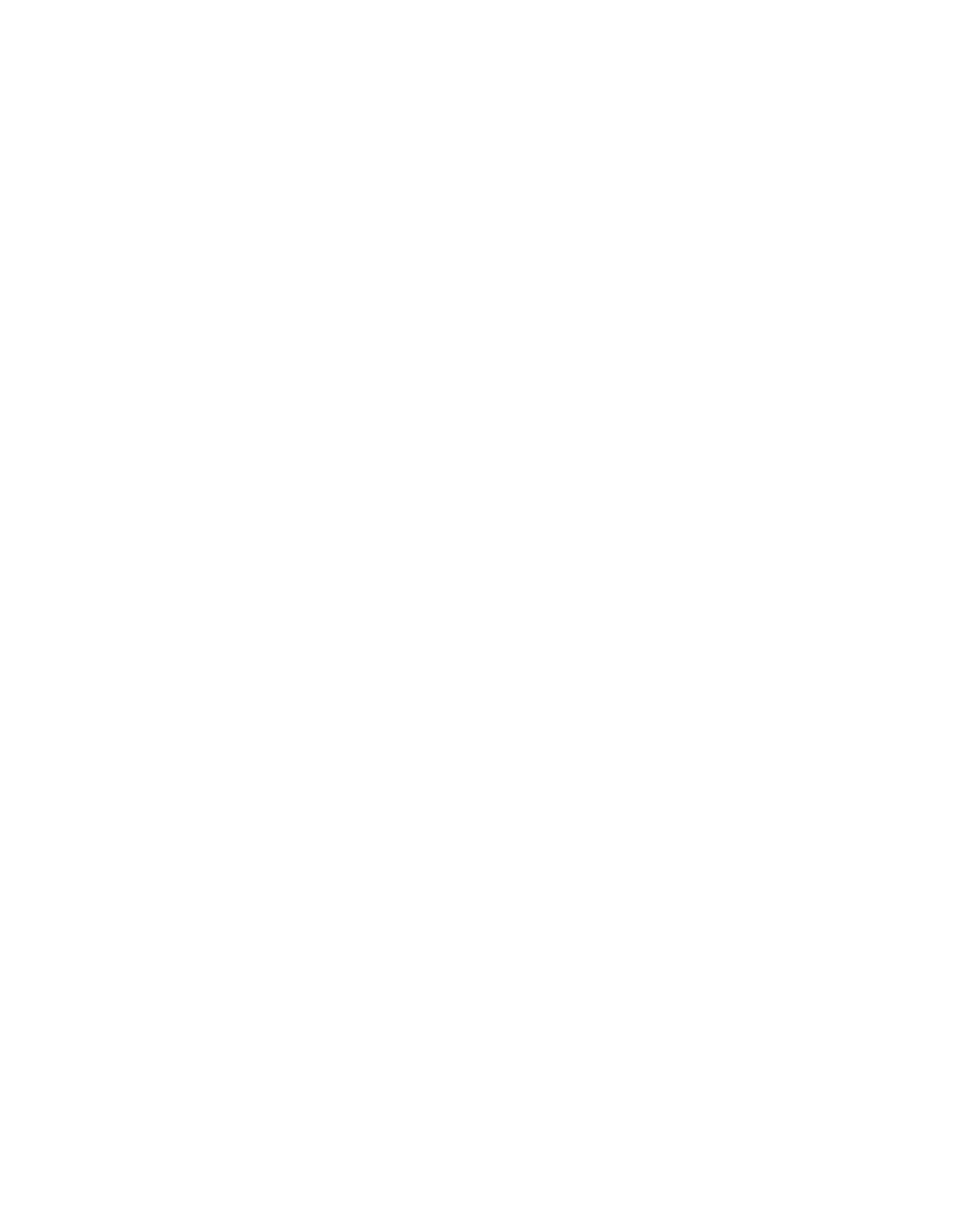
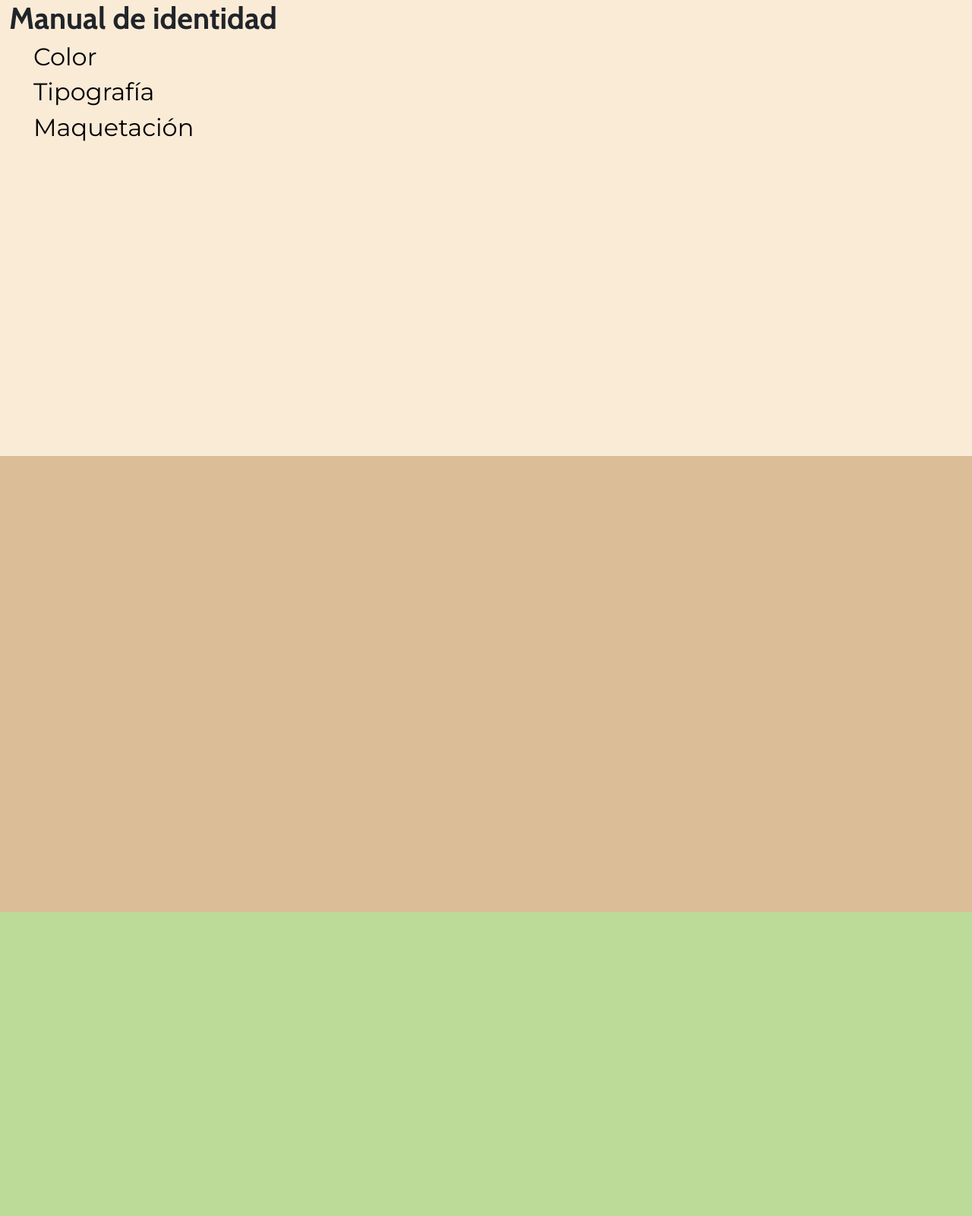
Before and after one commit to filiprendon/Manual-de-identidad, a plain HTML site: page index.html in a window 1280 px wide. Shown: the top 1600 px of the page at 76% size. Before the commit the page ends 800 px from the top, so only its background shows below. Drawn offline with nearby package versions, Linux system fonts and the light colour scheme; a small style sheet from the web is missing.

Commit message:
Pequeñas mejoras

```diff
--- a/index.html
+++ b/index.html
@@ -1,13 +1,58 @@
 <!DOCTYPE html>
 <html lang="en">
+
 <head>
     <meta charset="UTF-8">
     <meta name="viewport" content="width=device-width, initial-scale=1.0">
     <title>Manual de identidad</title>
     <link rel="stylesheet" href="style.css">
+    <link
+        href="https://fonts.googleapis.com/css2?family=Cabin:wght@400;700&family=Exo:wght@400;700&family=Montserrat:wght@400;700&display=swap"
+        rel="stylesheet">
+    <link href="https://cdn.jsdelivr.net/npm/bootstrap@5.3.3/dist/css/bootstrap.min.css" rel="stylesheet"
+        integrity="sha384-QWTKZyjpPEjISv5WaRU9OFeRpok6YctnYmDr5pNlyT2bRjXh0JMhjY6hW+ALEwIH" crossorigin="anonymous">
+    <link rel="stylesheet"
+        href="https://fonts.googleapis.com/css2?family=Material+Symbols+Outlined:opsz,wght,FILL,GRAD@20..48,100..700,0..1,-50..200" />
+    <link rel="stylesheet" href="https://cdnjs.cloudflare.com/ajax/libs/font-awesome/5.15.4/css/all.min.css"
+        integrity="sha512-QIIBjBi8eFHjz7DVKNSLz6P5iv1l2/U6DPyy1MAlOHz+I2tzFXiW9qDlZIpgfEwF5fIYrF1Vz5qa8u1Dmm7oPw=="
+        crossorigin="anonymous" referrerpolicy="no-referrer" />
+    <script src="https://cdn.jsdelivr.net/npm/bootstrap@5.3.3/dist/js/bootstrap.bundle.min.js"
+        integrity="sha384-YvpcrYf0tY3lHB60NNkmXc5s9fDVZLESaAA55NDzOxhy9GkcIdslK1eN7N6jIeHz"
+        crossorigin="anonymous"></script>
     <script src="script.js" defer></script>
 </head>
+
 <body>
 
+    <div class="container principal position-relative">
+        <h1>Manual de identidad</h1>
+        <ul>
+            <li>
+                <h3><a href="#color">Color</a></h3>
+            </li>
+            <li>
+                <h3><a href="#typo">Tipografía</a></h3>
+            </li>
+            <li>
+                <h3><a href="#maquetacion">Maquetación</a></h3>
+            </li>
+        </ul>
+    </div>
+
+    <!-- Color -->
+    <div id="color" class="container">
+
+    </div>
+
+    <!--- Tipografía --->
+    <div id="typo" class="container">
+
+    </div>
+
+    <!-- Maquetación -->
+    <div id="maquetacion" class="container">
+
+    </div>
 </body>
+
 </html>
--- a/style.css
+++ b/style.css
@@ -0,0 +1,55 @@
+* {
+    user-select: none;
+    list-style: none;
+}
+body{
+    overflow-x: hidden;
+    scroll-behavior: smooth;
+}
+a {
+    text-decoration: none !important;
+    color: black !important;
+}
+
+h3 {
+    transition: transform .5s ease;
+    font-family: 'Montserrat';
+    font-size: 2rem !important;
+}
+
+h3:hover {
+    transform: translateX(15px);
+    animation-duration: 2s;
+}
+
+.navbar-nav {
+    margin-left: auto;
+}
+
+.principal {
+    background-color: antiquewhite;
+    min-width: 100%;
+    height: 75vh;
+}
+
+h1 {
+    font-family: 'Cabin';
+    font-weight: 800 !important;
+}
+#color.container {
+    background-color: rgb(219, 190, 152);
+    min-width: 100%;
+    height: 75vh;
+}
+
+#typo.container {
+    background-color: rgb(188, 219, 152);
+    min-width: 100%;
+    height: 75vh;
+}
+
+#maquetacion.container {
+    background-color: rgb(196, 195, 194);
+    min-width: 100%;
+    height: 75vh;
+}
```
